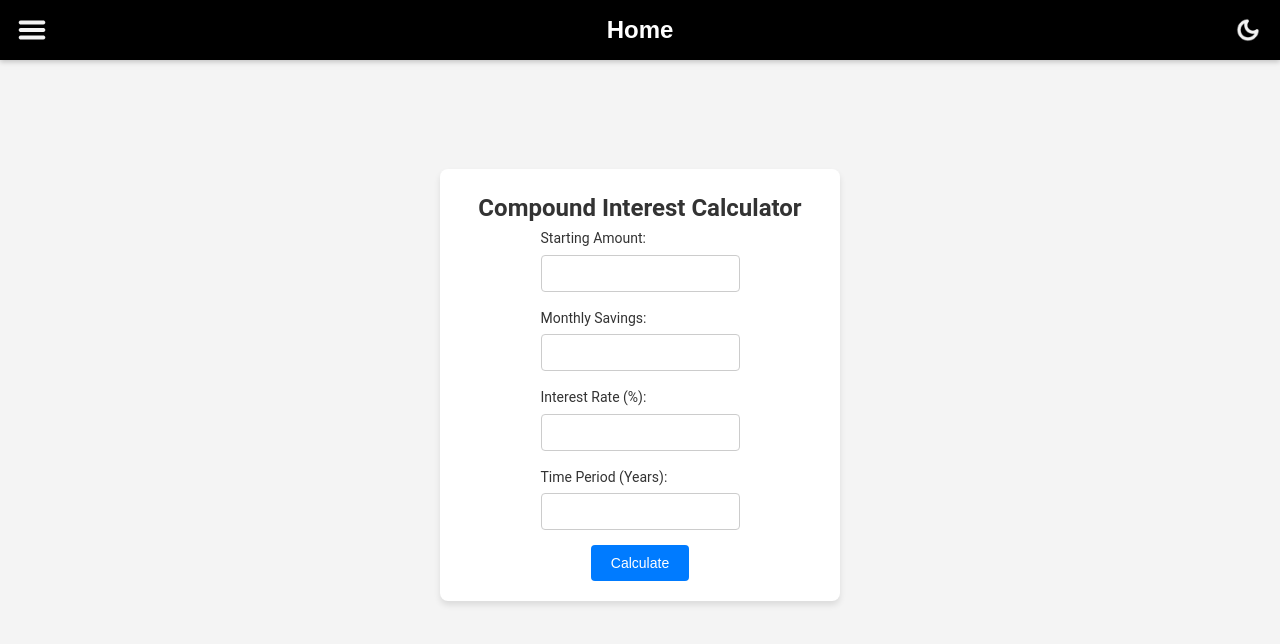
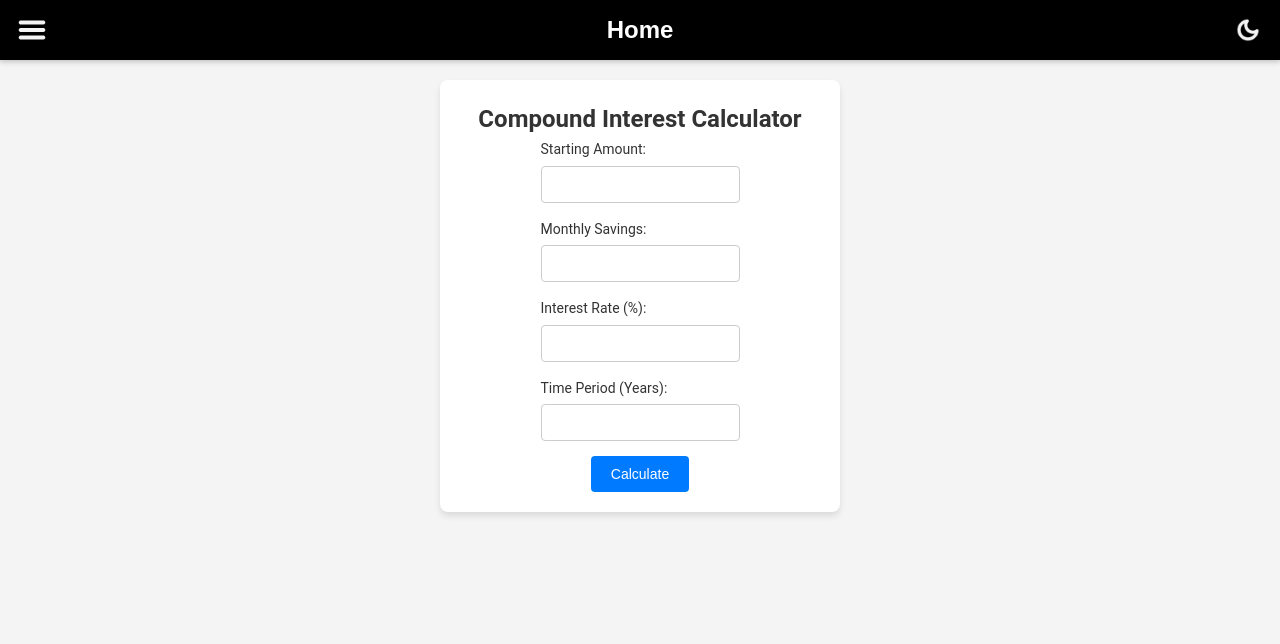
Before and after one commit to iluvcoding123/finance_app, a React (Create React App) app: page /interestcalculator in a window 1280 px wide. Shown: the top 644 px of the page. Built offline with nearby package versions, Linux system fonts and the light colour scheme.

Commit message:
fixed scrolling bug

```diff
--- a/src/pages/InterestCalculator.css
+++ b/src/pages/InterestCalculator.css
@@ -3,12 +3,14 @@
     display: flex;
     flex-direction: column;
     align-items: center;
-    justify-content: center;
-    height: 100vh; /* Full viewport height */
-    text-align: center; /* Center align text */
-    padding: 20px; /* Add padding for spacing */
-    background-color: var(--bg-color, #f4f4f4); /* Optional: background color */
-    color: var(--text-color, #333); /* Optional: text color */
+    min-height: 100vh; /* Changed from height to min-height */
+    text-align: center;
+    padding: 20px;
+    padding-top: 80px; /* Added to account for fixed navbar */
+    background-color: var(--bg-color, #f4f4f4);
+    color: var(--text-color, #333);
+    overflow-y: auto;
+    position: relative;
 }
 
 /* Calculator Header Styling */
```
